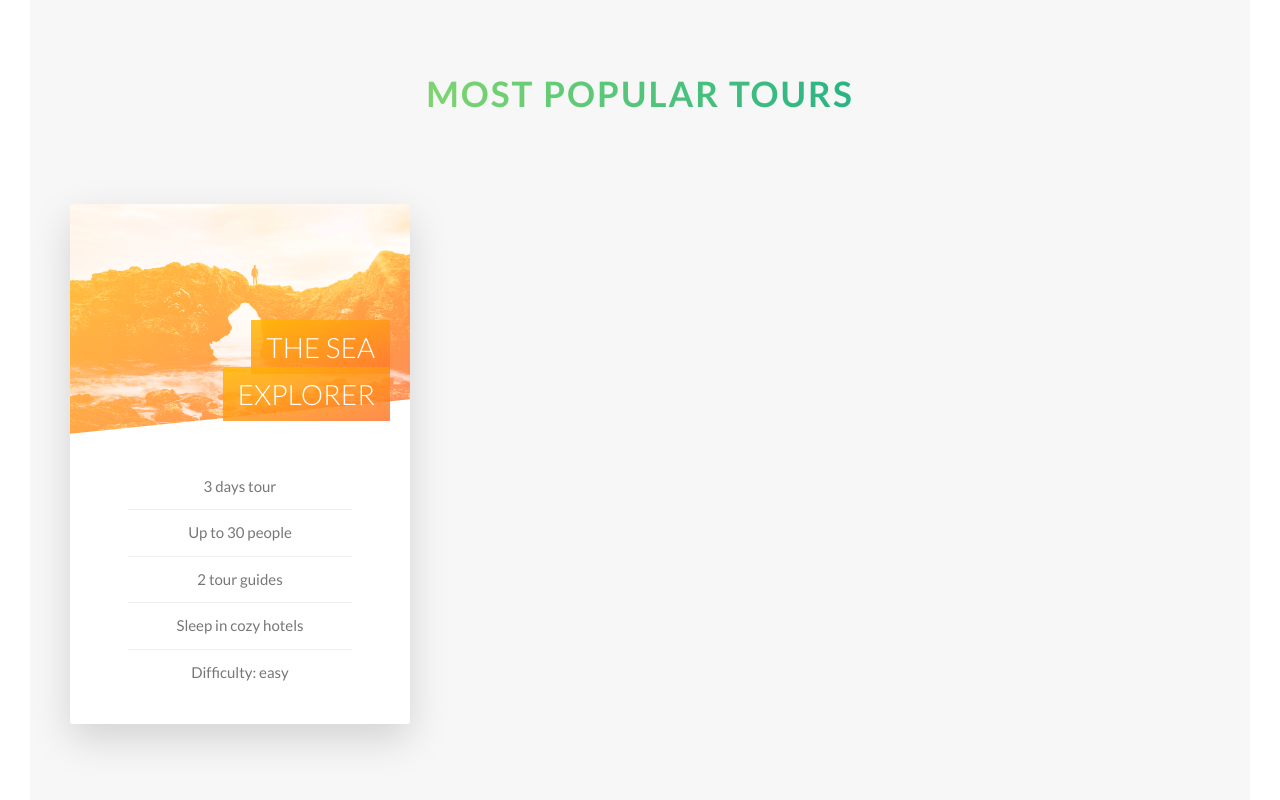
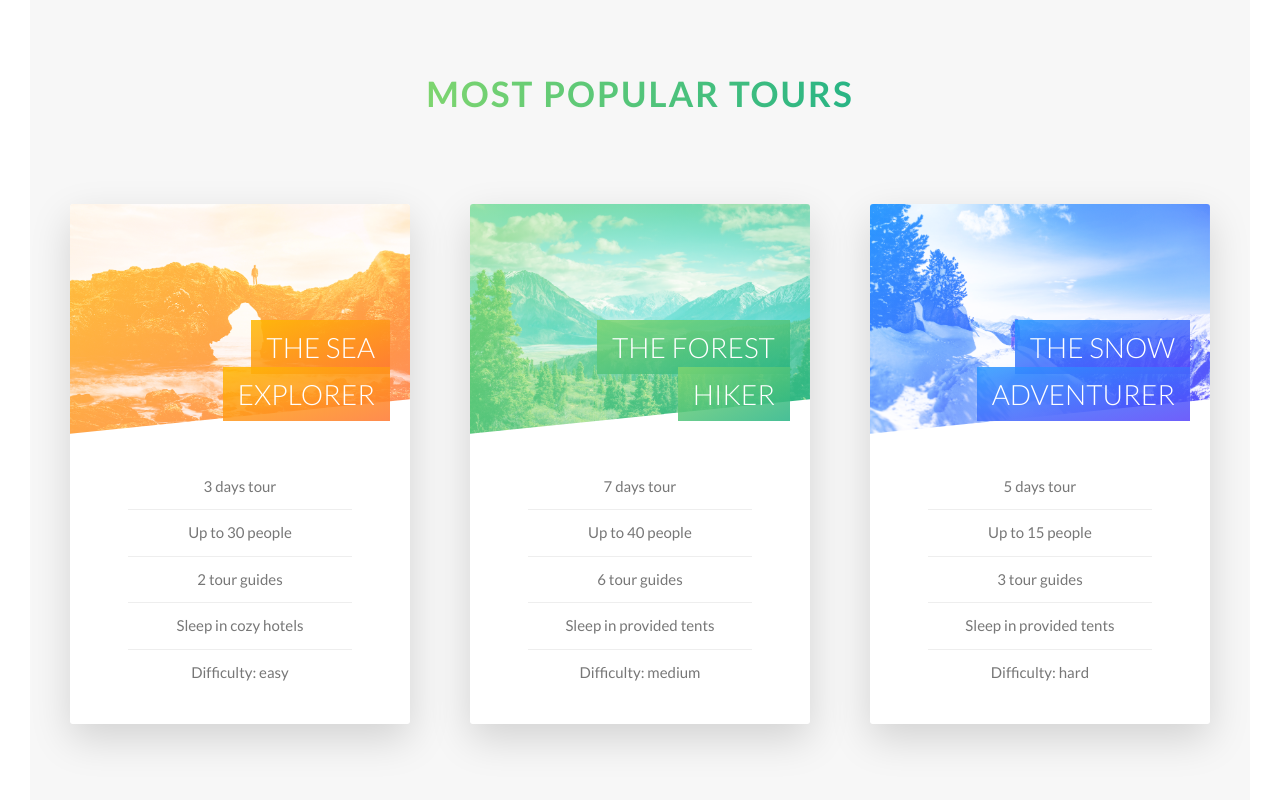
Before and after one commit to nicolasvarone/natours, a website: page index.html in a window 1280 px wide. Shown: the part 2271-3071 px from the top of the page. Drawn offline with Linux system fonts and the light colour scheme.

Commit message:
Create three different colors rotate cards

```diff
--- a/index.html
+++ b/index.html
@@ -127,11 +127,67 @@
                             </div>
                         </div>
                     </div>
+
                     <div class="col-1-of-3">
+                        <div class="card">
+                            <div class="card__side card__side--front">
+                                <div class="card__picture card__picture--2">
+                                    &nbsp;
+                                </div>
+                                <h4 class="card__heading">
+                                    <span class="card__heading-span card__heading-span--2">The Forest Hiker</span>
+                                </h4>
+                                <div class="card__details">
+                                    <ul>
+                                        <li>7 days tour</li>
+                                        <li>Up to 40 people</li>
+                                        <li>6 tour guides</li>
+                                        <li>Sleep in provided tents</li>
+                                        <li>Difficulty: medium</li>
+                                    </ul>
+                                </div>
+                            </div>
+                            <div class="card__side card__side--back card__side--back-2">
+                                <div class="card__cta">
+                                    <div class="card__price-box">
+                                        <p class="card__price-only">Only</p>
+                                        <p class="card__price-value">$497</p>
+                                    </div>
+                                    <a href="#" class="btn btn--white">Book now!</a>
+                                </div>
+                            </div>
+                        </div>
+                    </div>
 
-                    </div>
                     <div class="col-1-of-3">
-
+                        <div class="card">
+                            <div class="card__side card__side--front">
+                                <div class="card__picture card__picture--3">
+                                    &nbsp;
+                                </div>
+                                <h4 class="card__heading">
+                                    <span class="card__heading-span card__heading-span--3">The Snow Adventurer</span>
+                                </h4>
+                                <div class="card__details">
+                                    <ul>
+                                        <li>5 days tour</li>
+                                        <li>Up to 15 people</li>
+                                        <li>3 tour guides</li>
+                                        <li>Sleep in provided tents</li>
+                                        <li>Difficulty: hard</li>
+                                    </ul>
+                                </div>
+                            </div>
+                            <div class="card__side card__side--back card__side--back-3">
+                                <div class="card__cta">
+                                    <div class="card__price-box">
+                                        <p class="card__price-only">Only</p>
+                                        <p class="card__price-value">$897</p>
+                                    </div>
+                                    <a href="#" class="btn btn--white">Book now!</a>
+                                </div>
+                            </div>
+                        </div>
                     </div>
                 </div>
             </section>
--- a/sass/components/_card.scss
+++ b/sass/components/_card.scss
@@ -28,6 +28,14 @@
       &-1 {
         background-image: linear-gradient(to right bottom, $color-secondary-light, $color-secondary-dark);
       }
+
+      &-2 {
+        background-image: linear-gradient(to right bottom, $color-primary-light, $color-primary-dark);
+      }
+
+      &-3 {
+        background-image: linear-gradient(to right bottom, $color-tertiary-light, $color-tertiary-dark);
+      }
     }
   }
 
@@ -53,12 +61,13 @@
     }
 
     &--2 {
-      background-image: url(../../img/nat-5.jpg);
+      background-image: linear-gradient(to right bottom, $color-primary-light, $color-primary-dark),
+      url(../../img/nat-6.jpg);
     }
 
     &--3 {
-      background-image: url(../../img/nat-5.jpg);
-    }
+      background-image: linear-gradient(to right bottom, $color-tertiary-light, $color-tertiary-dark),
+      url(../../img/nat-7.jpg);    }
   }
 
   &__heading {
@@ -81,6 +90,16 @@
     &--1 {
       background-image: linear-gradient(to right bottom,
       rgba($color-secondary-light, .85), rgba($color-secondary-dark, .85));
+    }
+
+    &--2 {
+      background-image: linear-gradient(to right bottom,
+      rgba($color-primary-light, .85), rgba($color-primary-dark, .85));
+    }
+
+    &--3 {
+      background-image: linear-gradient(to right bottom,
+      rgba($color-tertiary-light, .85), rgba($color-tertiary-dark, .85));
     }
   }
 
```
Also changed, not shown: css/style.css.
